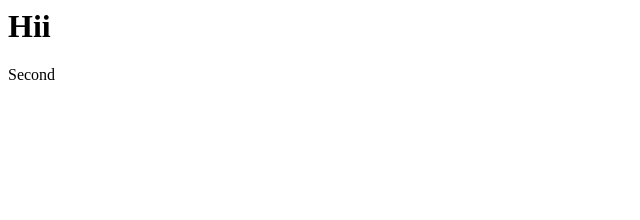
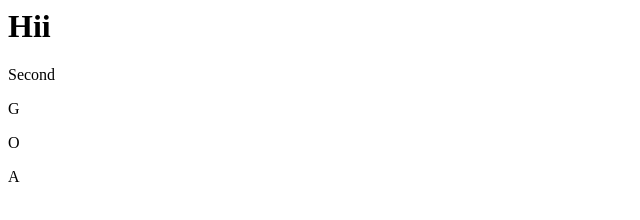
Before and after one commit to 950768771225/Locker, a plain HTML site: page index.html in a window 1280 px wide. Shown: the full height of the page, 0-640 px from the left. Drawn offline with Linux system fonts and the light colour scheme.

Commit message:
Added GOA

```diff
--- a/index.html
+++ b/index.html
@@ -1,2 +1,5 @@
 <h1>Hii</h1>
 <p>Second</p>
+<p>G</p>
+<p>O</p>
+<p>A</p>
```
